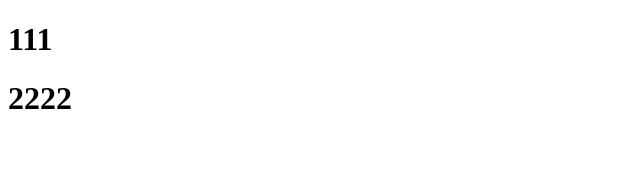
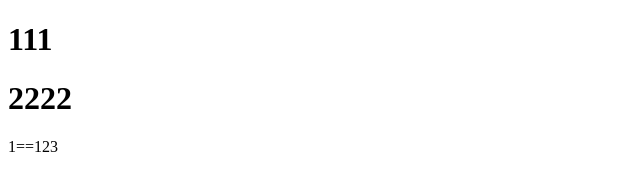
Before and after one commit to wshp378374419/ss001, a plain HTML site: page index.html in a window 1280 px wide. Shown: the full height of the page, 0-640 px from the left. Drawn offline with Linux system fonts and the light colour scheme.

Commit message:
这是第一个版本

```diff
--- a/index.html
+++ b/index.html
@@ -7,5 +7,6 @@
 	<body>
 		<h1>111</h1>
 		<h1>2222</h1>
+		<hh>1==123</hh>
 	</body>
 </html>
```
Also changed, not shown: linaxi.txt (added).
